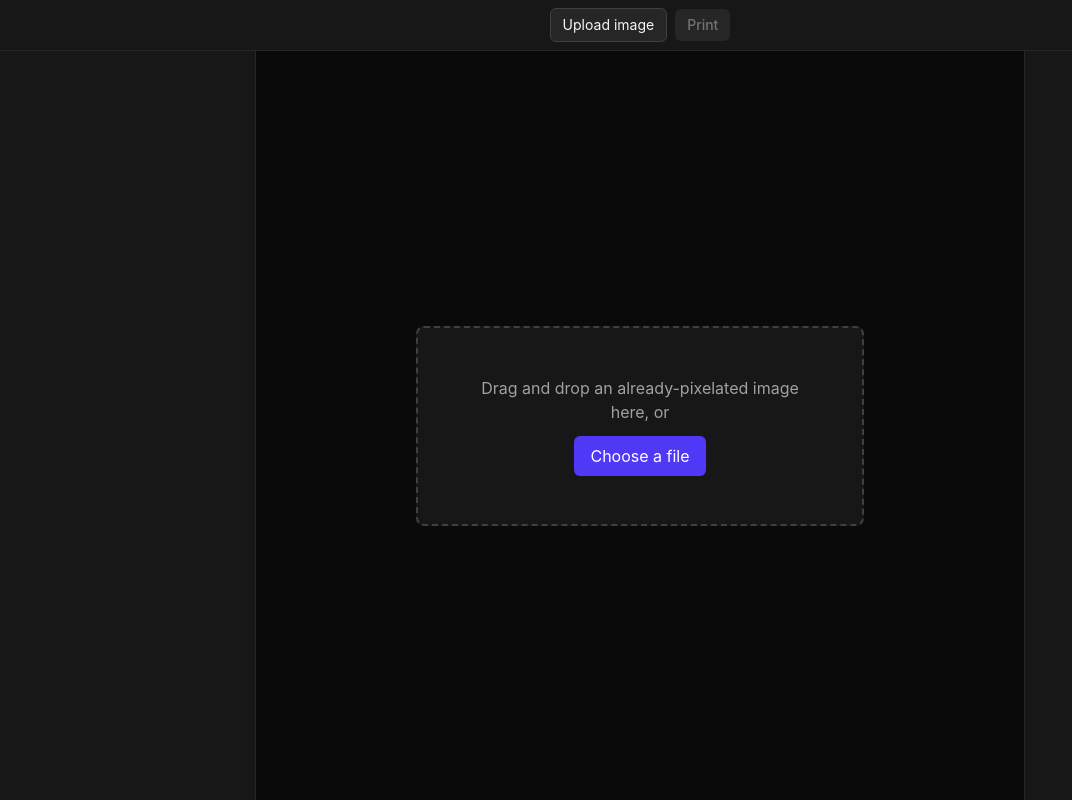
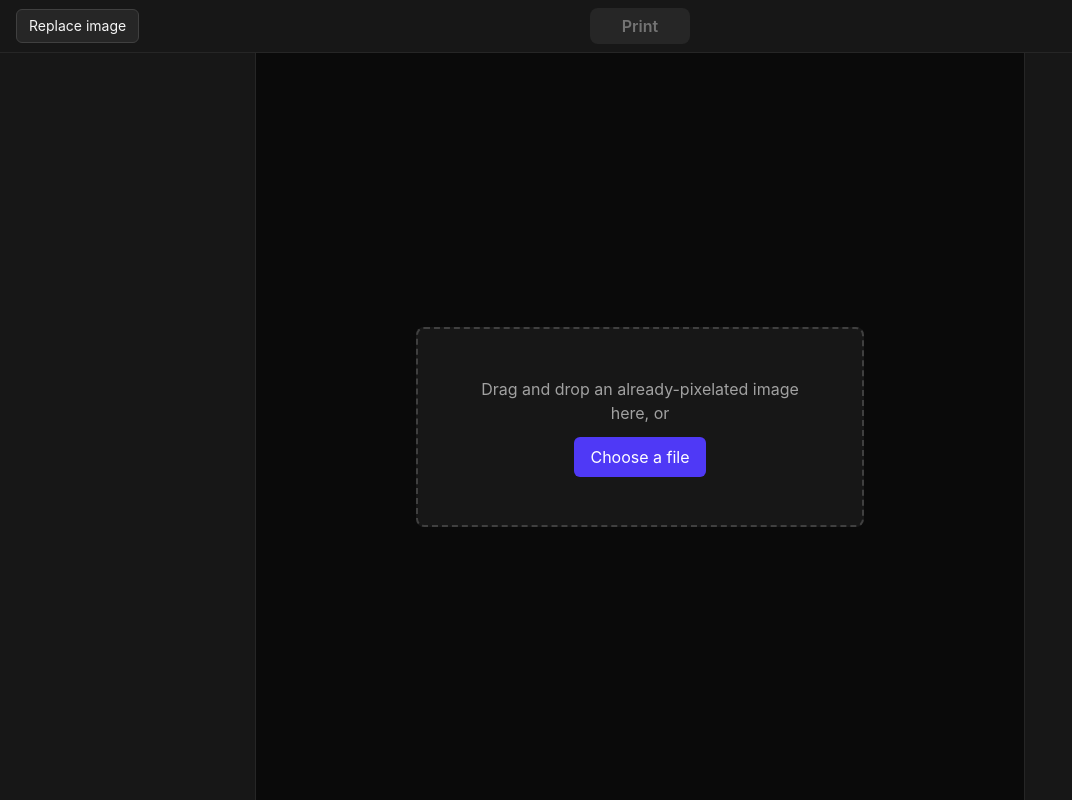
Before and after one commit to korphos/cross-stitch-pattern-generator, a React (Vite) app: page / in a window 1280 px wide. Shown: the whole page, without its empty margins (0-1072 px from the left). Built offline with nearby package versions, Linux system fonts and the light colour scheme.

Commit message:
style: improves tabs and texts

```diff
--- a/src/components/AppHeader.tsx
+++ b/src/components/AppHeader.tsx
@@ -15,16 +15,16 @@ export function AppHeader({ onFile, isUploading, canPrint, onPrint }: Props) {
   }
 
   return (
-    <header className="screen-only flex items-center justify-center gap-2 border-b border-neutral-800 bg-neutral-900 px-4 py-2">
-      <label className="cursor-pointer rounded-md border border-neutral-700 bg-neutral-800 px-3 py-1.5 text-sm text-neutral-100 hover:bg-neutral-700">
-        {isUploading ? 'Loading…' : 'Upload image'}
+    <header className="screen-only grid grid-cols-[1fr_auto_1fr] items-center border-b border-neutral-800 bg-neutral-900 px-4 py-2">
+      <label className="w-fit cursor-pointer justify-self-start rounded-md border border-neutral-700 bg-neutral-800 px-3 py-1.5 text-sm text-neutral-100 hover:bg-neutral-700">
+        {isUploading ? 'Loading…' : 'Replace image'}
         <input type="file" accept="image/*" className="hidden" onChange={handleChange} disabled={isUploading} />
       </label>
       <button
         type="button"
         disabled={!canPrint}
         onClick={onPrint}
-        className="rounded-md bg-indigo-600 px-3 py-1.5 text-sm font-medium text-white hover:bg-indigo-500 disabled:cursor-not-allowed disabled:bg-neutral-800 disabled:text-neutral-500"
+        className="justify-self-center rounded-lg bg-indigo-600 px-8 py-1.5 text-base font-semibold text-white hover:bg-indigo-500 disabled:cursor-not-allowed disabled:bg-neutral-800 disabled:text-neutral-500"
       >
         Print
       </button>
--- a/src/components/PalettePanel.tsx
+++ b/src/components/PalettePanel.tsx
@@ -17,7 +17,7 @@ export function PalettePanel({ project, dispatch }: Props) {
       <h2 className="text-sm font-semibold text-neutral-100">Palette</h2>
 
       <label className="flex flex-col gap-1 text-sm text-neutral-300">
-        Merge similar colors (deltaE threshold: {project.clusterThreshold.toFixed(1)})
+        Merge similar colors
         <input
           type="range"
           min={0}
--- a/src/components/TabBar.tsx
+++ b/src/components/TabBar.tsx
@@ -1,8 +1,8 @@
 import type { ActiveTab } from '../lib/types'
 
 const TABS: { key: ActiveTab; label: string }[] = [
+  { key: 'palette', label: 'Palette' },
   { key: 'grid', label: 'Grid' },
-  { key: 'palette', label: 'Palette' },
 ]
 
 interface Props {
```
